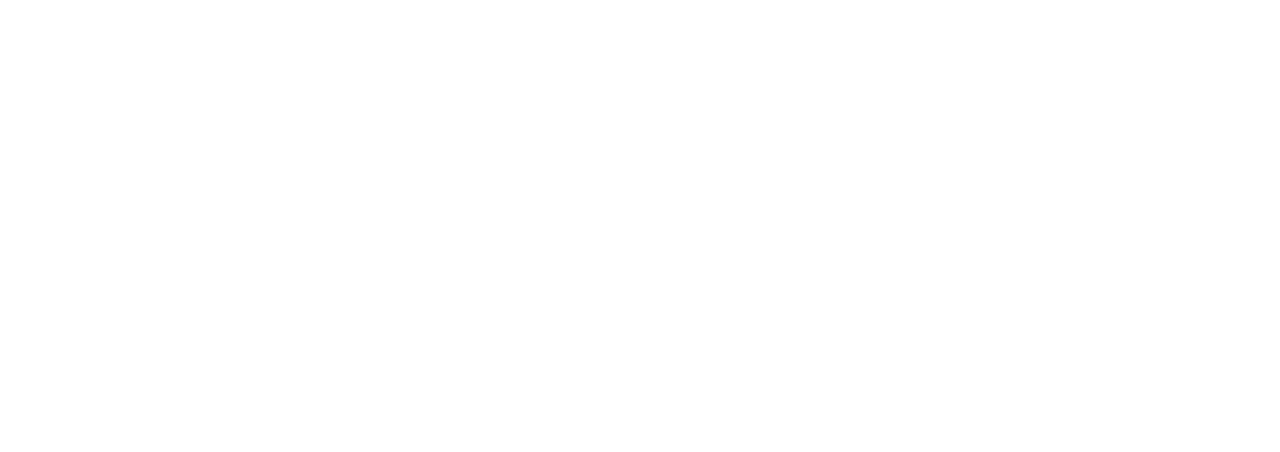
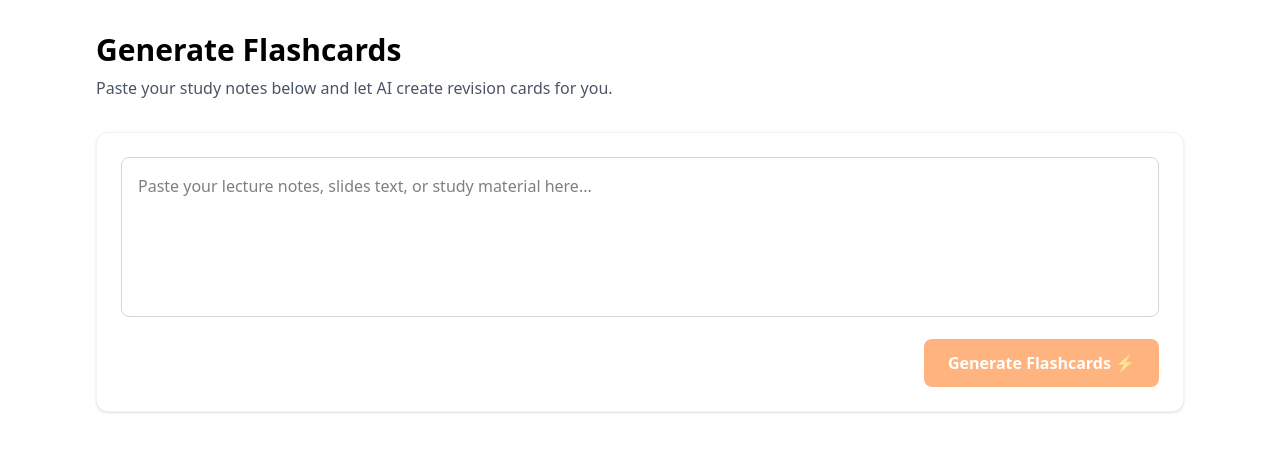
Before and after one commit to AbdulMoez777/Final_Project, a React (Vite) app in the folder fypfolder/: page /flashcards in a window 1280 px wide. Before the commit this address had no page. Shown: the top 452 px of the page. Built offline with nearby package versions, Linux system fonts and the light colour scheme.

Commit message:
Update code and add flash card file

```diff
--- a/fypfolder/src/App.jsx
+++ b/fypfolder/src/App.jsx
@@ -7,6 +7,7 @@
 import Landing from './pages/LandingPage';
 import Summary from './pages/Summary';
 import QuizGenerator from './pages/QuizGenerator';
+import FlashcardsPage from './pages/FlashcardsPage';
 
 function App() {
   return (
@@ -21,6 +22,7 @@
         <Route path="/admin-dashboard" element={<AdminDashboard />} />
         <Route path="/summary" element={<Summary />} />
         <Route path="/quiz-generator" element={<QuizGenerator />} />
+        <Route path="/flashcards" element={<FlashcardsPage />} />
       </Routes>
     </BrowserRouter>
   );
--- /dev/null
+++ b/fypfolder/src/pages/FlashcardsPage.jsx
@@ -0,0 +1,100 @@
+import React, { useState } from 'react';
+
+const FlashcardsPage = () => {
+  const [inputText, setInputText] = useState('');
+  const [flashcards, setFlashcards] = useState([]);
+  const [isLoading, setIsLoading] = useState(false);
+  const [flippedCards, setFlippedCards] = useState([]); // Keeps track of which cards are flipped
+
+  // This function runs when you click "Generate"
+  const handleGenerate = async () => {
+    if (!inputText) return;
+
+    setIsLoading(true);
+
+    // 🛑 DUMMY DATA: Later, we will replace this with a call to your Django backend!
+    // For now, this just proves the page works visually.
+    setTimeout(() => {
+      const dummyData = [
+        { question: "What is an Artificial Neural Network?", answer: "A computing system inspired by the biological neural networks that constitute animal brains." },
+        { question: "What does CNN stand for in Deep Learning?", answer: "Convolutional Neural Network, often used for image recognition." },
+        { question: "What is Backpropagation?", answer: "An algorithm used to calculate derivatives quickly, widely used to train neural networks." }
+      ];
+      setFlashcards(dummyData);
+      setIsLoading(false);
+    }, 1500); // Fakes a 1.5 second loading time
+  };
+
+  // Function to flip a specific card
+  const toggleCard = (index) => {
+    if (flippedCards.includes(index)) {
+      setFlippedCards(flippedCards.filter(i => i !== index)); // Unflip
+    } else {
+      setFlippedCards([...flippedCards, index]); // Flip
+    }
+  };
+
+  return (
+    <div className="p-8 max-w-6xl mx-auto">
+      <h1 className="text-3xl font-bold mb-2">Generate Flashcards</h1>
+      <p className="text-gray-600 mb-8">Paste your study notes below and let AI create revision cards for you.</p>
+
+      {/* Input Section */}
+      <div className="bg-white p-6 rounded-xl shadow-sm border border-gray-100 mb-8">
+        <textarea
+          className="w-full h-40 p-4 border border-gray-300 rounded-lg focus:ring-2 focus:ring-orange-500 focus:border-transparent resize-none"
+          placeholder="Paste your lecture notes, slides text, or study material here..."
+          value={inputText}
+          onChange={(e) => setInputText(e.target.value)}
+        ></textarea>
+
+        <div className="mt-4 flex justify-end">
+          <button
+            onClick={handleGenerate}
+            disabled={isLoading || !inputText}
+            className="bg-orange-500 hover:bg-orange-600 text-white px-6 py-3 rounded-lg font-semibold transition-colors disabled:opacity-50"
+          >
+            {isLoading ? 'Generating AI Cards...' : 'Generate Flashcards ⚡'}
+          </button>
+        </div>
+      </div>
+
+      {/* Flashcards Display Section */}
+      {flashcards.length > 0 && (
+        <div>
+          <h2 className="text-xl font-bold mb-4">Your Revision Cards</h2>
+          <div className="grid grid-cols-1 md:grid-cols-2 lg:grid-cols-3 gap-6">
+
+            {flashcards.map((card, index) => {
+              const isFlipped = flippedCards.includes(index);
+
+              return (
+                <div
+                  key={index}
+                  onClick={() => toggleCard(index)}
+                  className={`relative p-6 rounded-xl shadow-md cursor-pointer transition-all duration-300 min-h-[200px] flex flex-col items-center justify-center text-center border-2
+                    ${isFlipped ? 'bg-orange-500 border-orange-500 text-white' : 'bg-white border-orange-200 text-gray-800 hover:border-orange-500'}`}
+                >
+                  <span className="absolute top-3 left-4 text-xs font-bold opacity-50 uppercase tracking-wider">
+                    {isFlipped ? 'Answer' : 'Question'}
+                  </span>
+
+                  <h3 className="text-lg font-medium mt-4">
+                    {isFlipped ? card.answer : card.question}
+                  </h3>
+
+                  <span className="absolute bottom-3 text-xs opacity-60">
+                    Click to flip
+                  </span>
+                </div>
+              );
+            })}
+
+          </div>
+        </div>
+      )}
+    </div>
+  );
+};
+
+export default FlashcardsPage;
```
Also changed, not shown: 2 other files (tests, documents, lock files or other folders).
